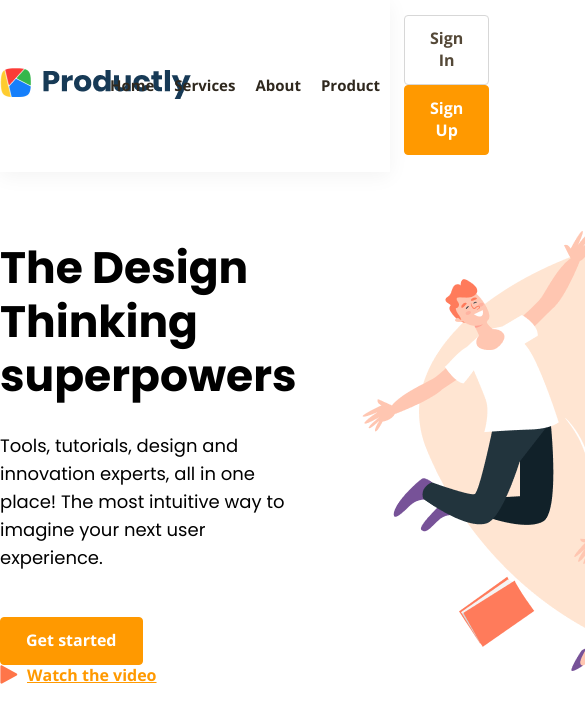
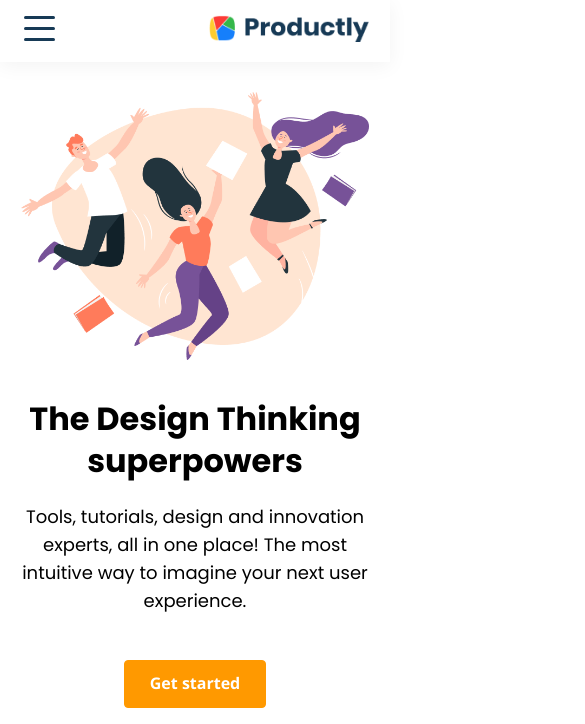
Before and after one commit to vidget38/productly, a website: page index.html in a window 390 px wide. Shown: the top 724 px of the page, 585 px wide, since content can reach past the window. Drawn offline with nearby package versions, Linux system fonts and the light colour scheme.

Commit message:
update: add breakpoints for header and promo section

```diff
--- a/index.html
+++ b/index.html
@@ -13,7 +13,12 @@
 <body>
     <header class="header">
         <div class="wrapper header__wrapper">
-            <a class="logo" href="#"><img src="img/logo.png" alt="Productly LLC"></a>
+            <div class="header__logo-line">
+                <span class="hamburger">
+                    <span class="hamburger__line"></span>
+                </span>
+            </div>
+            <a class="logo" href="#"><img class="logo__img" src="img/logo.png" alt="Productly LLC"></a>
             <nav class="header__navigation">
                 <ul class="navigation">
                     <li class="navigation__link"><a href="#">Home</a></li>
--- a/sass/abstract/_constants.scss
+++ b/sass/abstract/_constants.scss
@@ -8,6 +8,7 @@ $color-heading: #2f281e;
 $color-hovered: #bcd0e5;
 $color-border: #d7d7d7;
 $color-light: #ffffff;
+$color-hamburger: #173A56;
 
 $color-violet: #7752be;
 $color-yellow: #fab005;
--- a/sass/abstract/_mixins.scss
+++ b/sass/abstract/_mixins.scss
@@ -19,7 +19,7 @@
 }
 
 @mixin media-tablet {
-    @media (max-width: $table-width) { @content; }
+    @media (max-width: $tablet-width) { @content; }
 }
 
 @mixin media-mobile {
@@ -29,9 +29,3 @@
 @mixin media-mobilesmall {
     @media (max-width: $mobile-small-width) { @content; }
 }
-
-@media screen and (max-width: 500px) {
-    .logo {
-        width: 100px;
-    }
-}
--- a/sass/base/_base.scss
+++ b/sass/base/_base.scss
@@ -10,6 +10,9 @@ body {
 h1 {
     @extend %font-add;
     @include font($size: 4.4rem, $height: 5.4rem);
+    @include media-mobile {
+        @include font($size: 3.2rem, $height: 4.2rem);
+    }
 }
 
 h2 {
--- /dev/null
+++ b/sass/base/_hamburger.scss
@@ -0,0 +1,36 @@
+%hamburger-line {
+    content: "";
+    display: inline-block;
+    position: absolute;
+    background-color: $color-hamburger;
+    border-radius: 5px;
+    height: 3px;
+    width: 100%;
+}
+
+.hamburger {
+    display: none;
+    position: relative;
+    width: 31px;
+    height: 25px;
+    margin-right: 37px;
+    @include media-tablet {
+        display: inline-block;
+    }
+    &::before {
+        @extend %hamburger-line;
+        top: 0;
+        left: 0;
+    }
+    &::after {
+        @extend %hamburger-line;
+        bottom: 0;
+        left: 0;
+    }
+}
+
+.hamburger__line {
+    @extend %hamburger-line;
+    top: calc(50% - 1.5px);
+    left: 0;
+}
--- a/sass/components/_navigation.scss
+++ b/sass/components/_navigation.scss
@@ -18,3 +18,9 @@
         color: $color-primary;
     }
 }
+
+.header__navigation {
+    @include media-tablet {
+        display: none;
+    }
+}
--- a/sass/components/_promo.scss
+++ b/sass/components/_promo.scss
@@ -1,28 +1,68 @@
 .promo {
     padding: 30px 0;
+    overflow: hidden;
 }
 
 .promo__wrapper {
     display: flex;
     justify-content: space-between;
     align-items: center;
+    @include media-mobile {
+        flex-direction: column-reverse;
+    }
 }
 
 .promo__content {
     padding-right: 65px;
+    @include media-tablet {
+        padding-right: 0;
+    }
+    @include media-mobile {
+        text-align: center;
+    }
 }
 
 .promo__title {
     margin: 0 0 30px;
 }
 
+.promo__buttons {
+    display: flex;
+    align-items: center;
+    >* {
+        margin-right: 44px;
+        &:last-child {
+            margin-right: 0px;
+        }
+    }
+    @include media-mobile {
+        flex-direction: column;
+        >* {
+            margin-right: 0;
+            margin-bottom: 26px;
+            &:last-child {
+                margin-right: 0px;
+            }
+        }
+    }
+}
+
 .promo__text {
     max-width: 487px;
     margin: 0 0 45px;
     @extend %font-add;
-    @include font($size: 1.8rem, $height: 2.8rem, $weight: normal)
+    @include font($size: 1.8rem, $height: 2.8rem, $weight: normal);
+    @include media-tablet {
+        width: 380px;
+    }
+    @include media-mobile {
+        width: auto;
+    }
 }
 
-.promo__buttons>* {
-    margin-right: 44px;
+.promo__image {
+    @include media-mobile {
+        max-width: 100%;
+        margin-bottom: 16px;
+    }
 }
--- a/sass/layouts/_header.scss
+++ b/sass/layouts/_header.scss
@@ -8,13 +8,24 @@
     display: flex;
     align-items: center;
     justify-content: space-between;
+    @include media-tablet {
+        padding-left: 24px;
+    }
 }
 
-.header__buttons>.button {
-    margin-left: 14px;
+.header__buttons {
+    >.button {
+        margin-left: 14px;
+        &:first-child {
+            margin-left: 14px;
+            margin-right: 0;
+        }
+    }
+    @include media-mobile {
+        display: none;
+    }
 }
 
-.header__buttons>.button:first-child {
-    margin-left: 14px;
-    margin-right: 0;
+.logo__img {
+    width: 160px;
 }
--- a/sass/layouts/_wrapper.scss
+++ b/sass/layouts/_wrapper.scss
@@ -1,4 +1,10 @@
 .wrapper {
     max-width: $content-width;
     margin: auto;
+    @include media-laptop {
+        padding: 0 46px;
+    }
+    @include media-mobile {
+        padding: 0 21px;
+    }
 }
--- a/sass/style.scss
+++ b/sass/style.scss
@@ -10,6 +10,7 @@
 @import "base/buttons";
 @import "base/icons";
 @import "base/tags";
+@import "base/hamburger";
 
 //Layouts
 @import "layouts/wrapper";
```
Also changed, not shown: sass/style.css, 1 other file.
